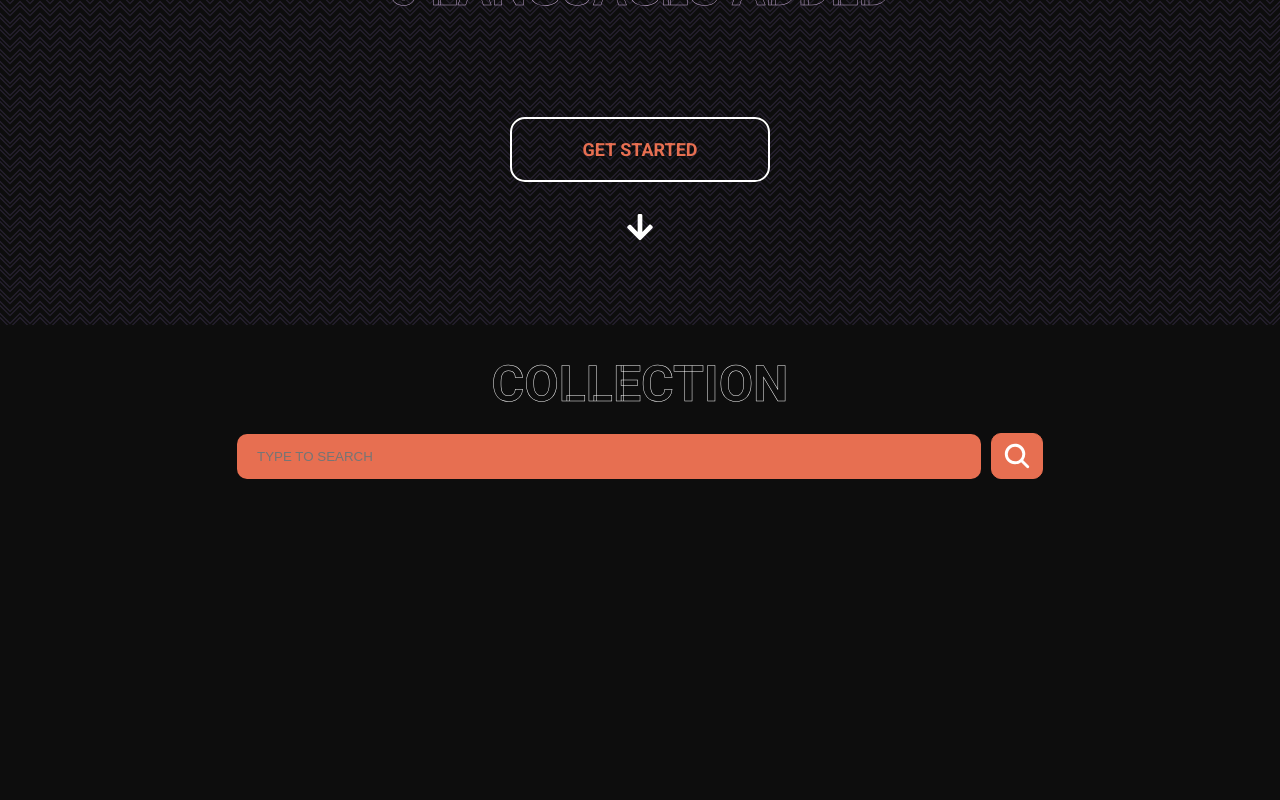
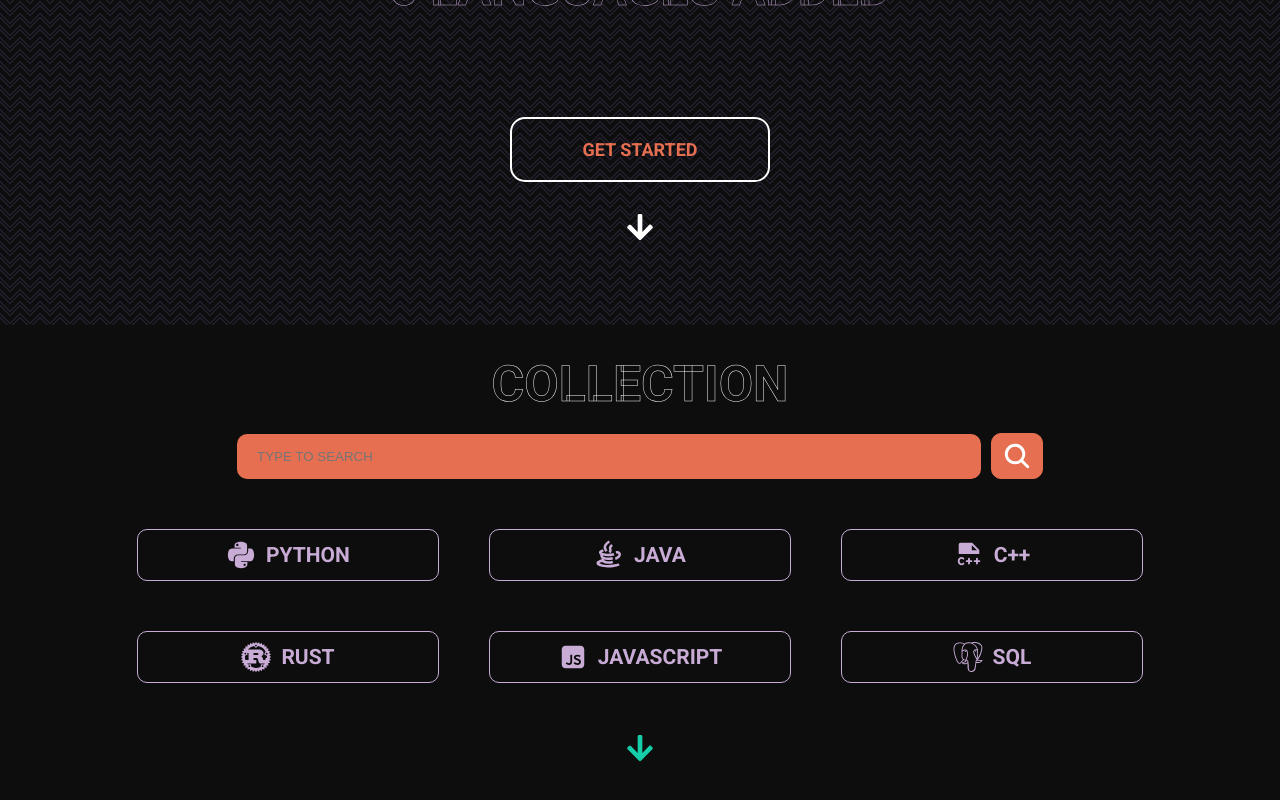
Before and after one commit to SUVAJIT-KARMAKAR/CODSOFT-LEVEL-1-TASK-2, a React (Vite) app: page / in a window 1280 px wide. Shown: the part 492-1292 px from the top of the page. Built offline with nearby package versions, Linux system fonts and the light colour scheme.

Commit message:
SUVAJIT KARMAKAR | easyFIND.prog | Content component completed

```diff
--- a/src/components/Content.jsx
+++ b/src/components/Content.jsx
@@ -1,5 +1,13 @@
 // CONTENT
 import { IoSearch } from "react-icons/io5";
+import { FaPython } from "react-icons/fa6";
+import { RiJavaLine } from "react-icons/ri";
+import { PiFileCppFill } from "react-icons/pi";
+import { FaRust } from "react-icons/fa6";
+import { RiJavascriptFill } from "react-icons/ri";
+import { SiPostgresql } from "react-icons/si";
+
+import { FaArrowDown } from "react-icons/fa";
 
 const Content = () => {
     return (
@@ -20,6 +28,46 @@ const Content = () => {
                         className="content-search-input__icon"
                     />
                 </div>
+
+                <div className="content-main">
+                    {/* FIRST ROW */}
+                    <div className="content-main-card">
+                        <FaPython size={30} className="content-main-card__icon icon"/>
+                        <p className="content-main-card__paragraph paragraph"> PYTHON </p>
+                    </div>
+
+                    <div className="content-main-card">
+                        <RiJavaLine size={30} className="content-main-card__icon icon"/>
+                        <p className="content-main-card__paragraph paragraph"> JAVA </p>
+                    </div>
+
+                    <div className="content-main-card">
+                        <PiFileCppFill size={30} className="content-main-card__icon icon"/>
+                        <p className="content-main-card__paragraph paragraph"> C++ </p>
+                    </div>
+
+                    <div className="content-main-card">
+                        <FaRust size={30} className="content-main-card__icon icon"/>
+                        <p className="content-main-card__paragraph paragraph"> RUST </p>
+                    </div>
+
+                    {/* SECOND ROW */}
+                    <div className="content-main-card">
+                        <RiJavascriptFill size={30} className="content-main-card__icon icon"/>
+                        <p className="content-main-card__paragraph paragraph"> JAVASCRIPT </p>
+                    </div>
+
+                    <div className="content-main-card">
+                        <SiPostgresql size={30} className="content-main-card__icon icon"/>
+                        <p className="content-main-card__paragraph paragraph"> SQL </p>
+                    </div>
+                </div>
+
+                <div className="content-arrow">
+                    <FaArrowDown
+                        size={30}
+                    />
+                </div>
             </div>
         </div>
     );
--- a/src/components/Header.jsx
+++ b/src/components/Header.jsx
@@ -24,7 +24,7 @@ const Header = () => {
             </div>
 
             <div className="header-counter">
-                <h3 className="header-counter-language"> 5 LANGUAGES ADDED</h3>
+                <h3 className="header-counter-language"> 6 LANGUAGES ADDED</h3>
             </div>
 
             <div className="header-button">
--- a/src/scss/Components/_content.scss
+++ b/src/scss/Components/_content.scss
@@ -38,7 +38,6 @@
                 width: 55%;
                 padding: 1.5rem 2rem;
                 color: $tertiary-contrast-color;
-
             }
 
             &__icon {
@@ -58,4 +57,56 @@
             }
         }
     }
+
+    &-main {
+        margin-top: 5rem;
+        display: flex;
+        align-items: center;
+        justify-content: center;
+        flex-wrap: wrap;
+        gap: 5rem;
+
+        &-card {
+            border: 0.1rem solid $primary-contrast-color;
+            border-radius: 1rem;
+            width: 30rem;
+            height: 5rem;
+            display: flex;
+            align-items: center;
+            justify-content: center;
+            gap: 1rem;
+            transition: all 0.5s ease;
+
+            &__icon {
+                color: $primary-contrast-color;
+            }
+
+            &__paragraph {
+                color: $primary-contrast-color;
+                font-size: clamp(1.5rem, 2vw, 2.1rem);
+                font-weight: bold;
+            }
+
+            &:hover {
+                background-color: $primary-contrast-color;
+                cursor: pointer;
+                .icon{
+                    color: black;
+                }
+                .paragraph {
+                    color: black;
+                }
+            }
+        }
+    }
+
+    &-arrow {
+        color: $secondary-contrast-color;
+        display: flex;
+        align-items: center;
+        justify-content: center;
+
+        padding-top: 5rem;
+        padding-bottom: 2rem;;
+    }
 }
```
